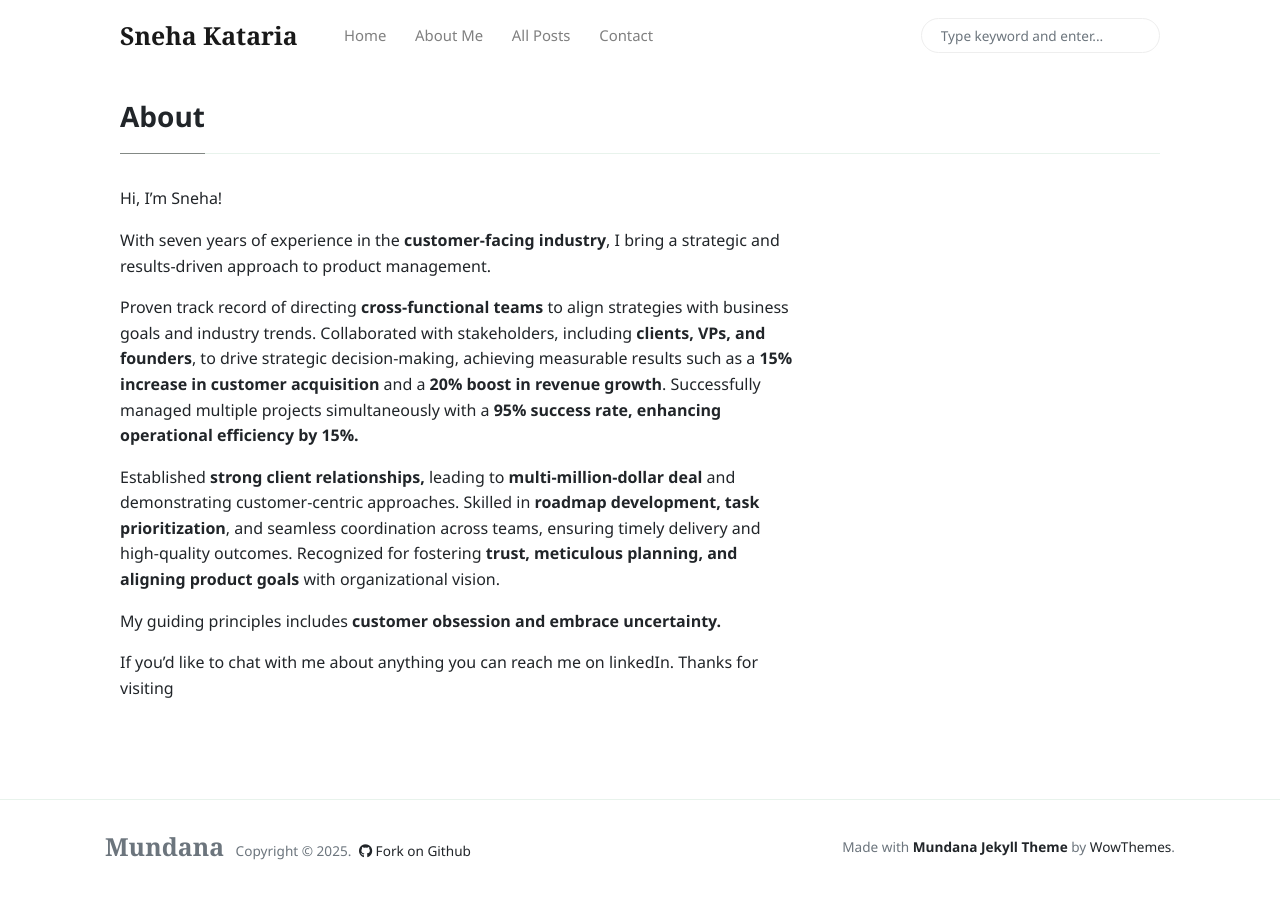
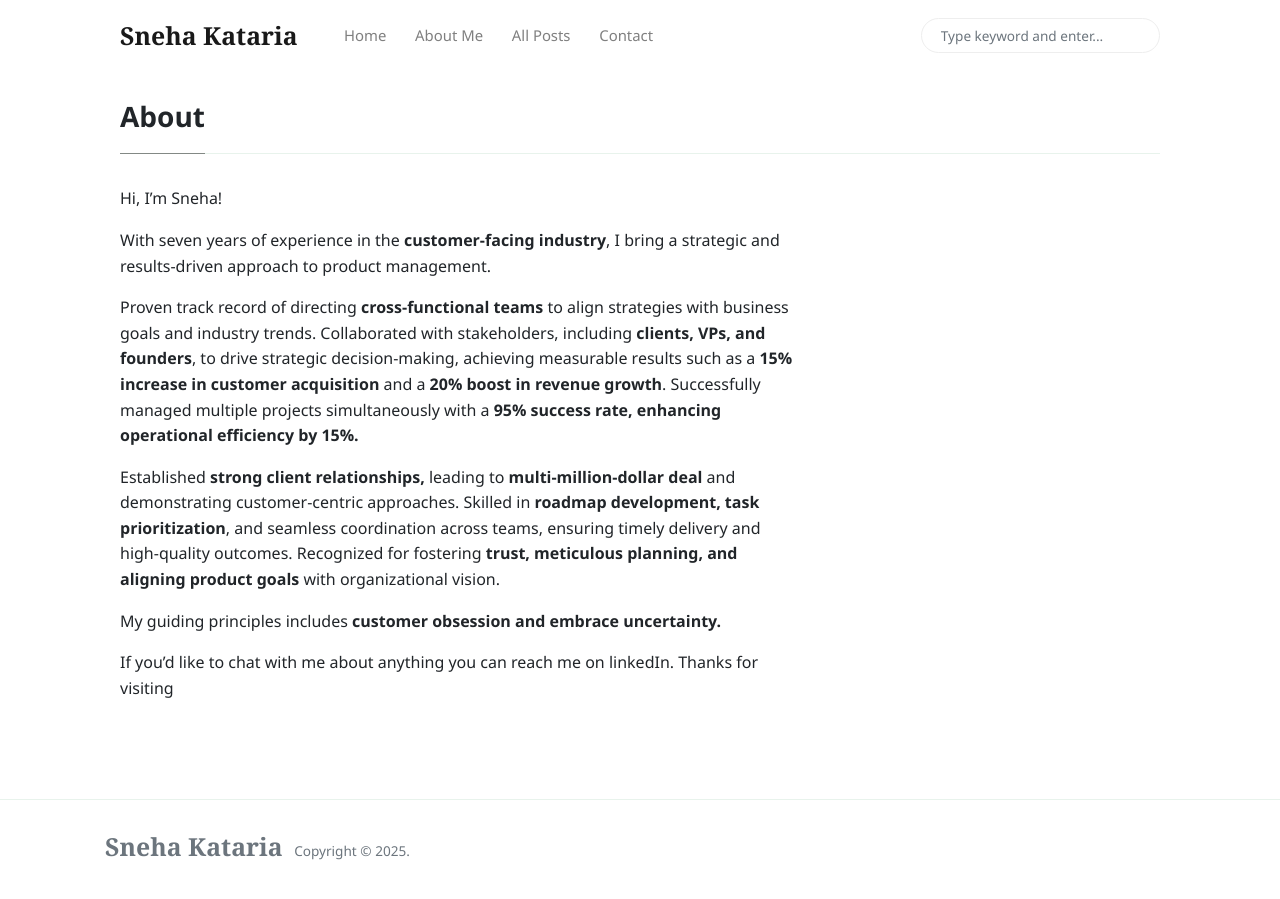
Before and after one commit to sneha-kataria/blog, a Jekyll site: the page built from _pages/about.md, in a window 1280 px wide. Built offline with Jekyll 4.4.1, drawn with Linux system fonts in a browser that asks for light colours; nearby versions of some CDN libraries; comment, search, counter and statistics services are not loaded.

Commit message:
Fixed formatting.

```diff
--- a/_layouts/default.html
+++ b/_layouts/default.html
@@ -77,15 +77,9 @@
         <div class="container">
         <div class="row align-items-center justify-content-between">
             <div>
-                <span class="navbar-brand mr-2 mb-0"><strong>Mundana</strong></span>
+                <span class="navbar-brand mr-2 mb-0"><strong>Sneha Kataria</strong></span>
                 <span>Copyright © <script>document.write(new Date().getFullYear())</script>.</span>
 
-                <!--  Github Repo Star Btn-->
-                <a class="text-dark ml-1" target="_blank" href="https://github.com/wowthemesnet/mundana-theme-jekyll"><i class="fab fa-github"></i> Fork on Github</a>
-
-            </div>
-            <div>
-                Made with <a target="_blank" class="text-dark font-weight-bold" href="https://www.wowthemes.net/mundana-jekyll-theme/"> Mundana Jekyll Theme </a> by <a class="text-dark" target="_blank" href="https://www.wowthemes.net">WowThemes</a>.
             </div>
         </div>
         </div>
--- a/assets/css/theme.css
+++ b/assets/css/theme.css
@@ -1,7 +1,3 @@
-/*!
- * Mundana Jekyll Theme (https://www.wowthemes.net/mundana-jekyll-theme/)
- */
-
 body {
 	overflow-x:hidden;
 	padding-top:69.75px;
```
